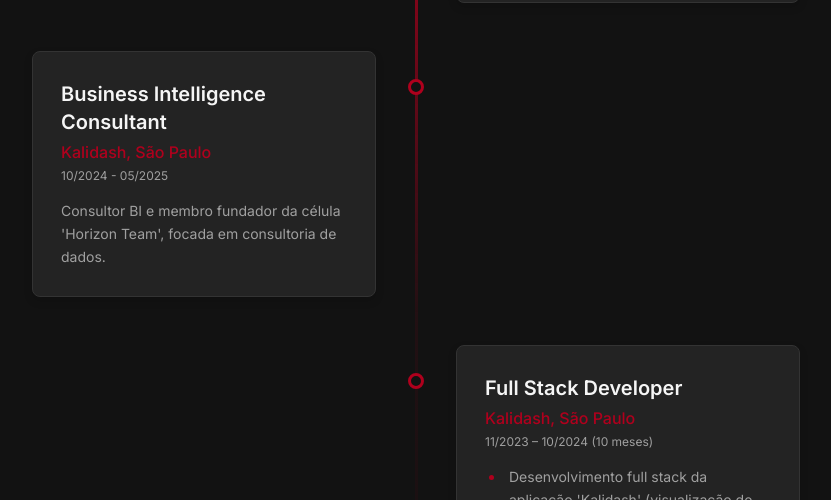
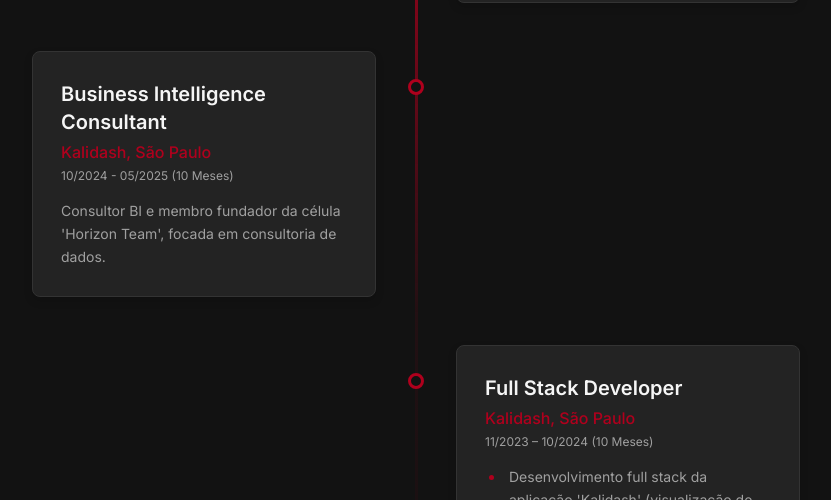
Before and after one commit to SergioJrdms/SjPortfolio, a React (Create React App) app: page / in a window 1280 px wide. Shown: the part 2700-3200 px from the top of the page, without its empty margins (224-1055 px from the left). Built offline with nearby package versions, Linux system fonts and the light colour scheme.

Commit message:
Update Experience.jsx dates

```diff
--- a/src/components/Experience.jsx
+++ b/src/components/Experience.jsx
@@ -58,7 +58,7 @@
     {
       title: "Business Intelligence Consultant",
       company: "Kalidash, São Paulo",
-      period: "10/2024 - 05/2025",
+      period: "10/2024 - 05/2025 (10 Meses)",
       descriptionItems: [
         "Consultor BI e membro fundador da célula 'Horizon Team', focada em consultoria de dados."
       ],
@@ -68,7 +68,7 @@
     {
         title: "Full Stack Developer", // Título combinado
         company: "Kalidash, São Paulo",
-        period: "11/2023 – 10/2024 (10 meses)", // Ajustado para formato consistente
+        period: "11/2023 – 10/2024 (10 Meses)", // Ajustado para formato consistente
         descriptionItems: [
           "Desenvolvimento full stack da aplicação 'Kalidash' (visualização de dados) usando <span class='text-accent/80'>Next.js, React.js, TypeScript, PostgreSQL, TailwindCSS</span>.",
           "Atuação em engenharia de dados e melhorias no processo de ETL com ferramentas da Modern Data Stack (<span class='text-accent/80'>Airbyte, Airflow, AWS, Metabase</span>).",
```
